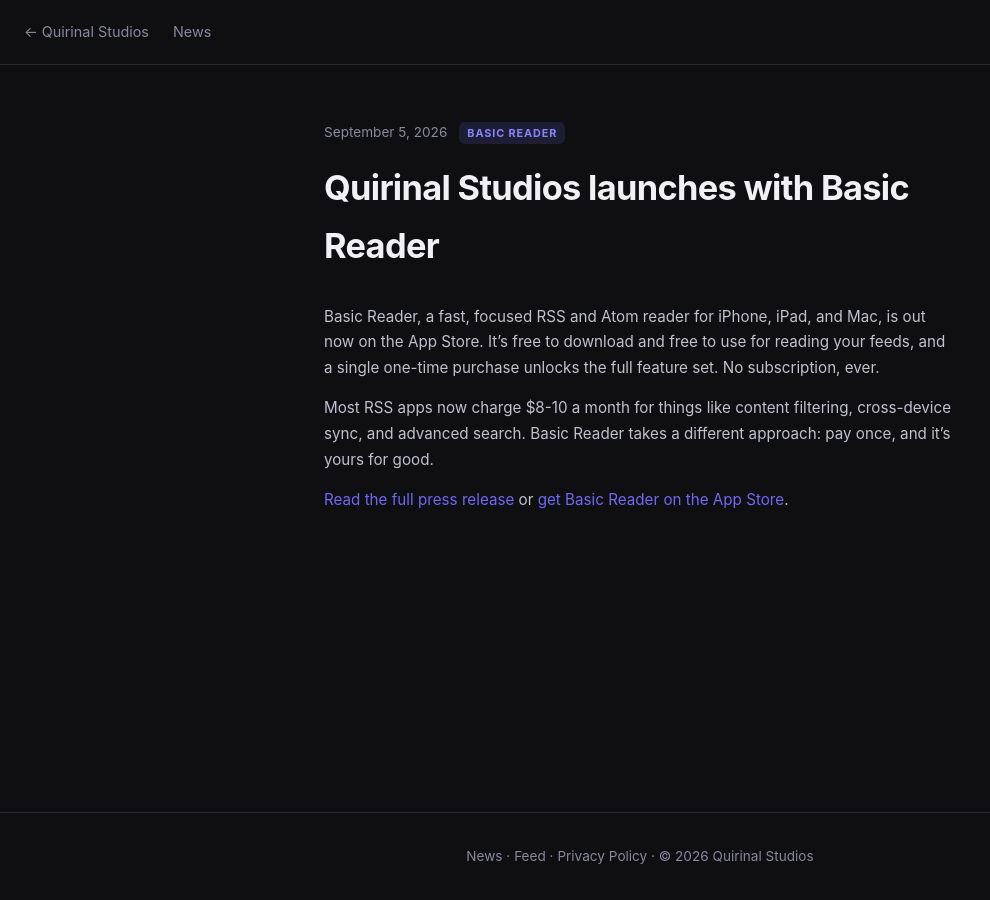
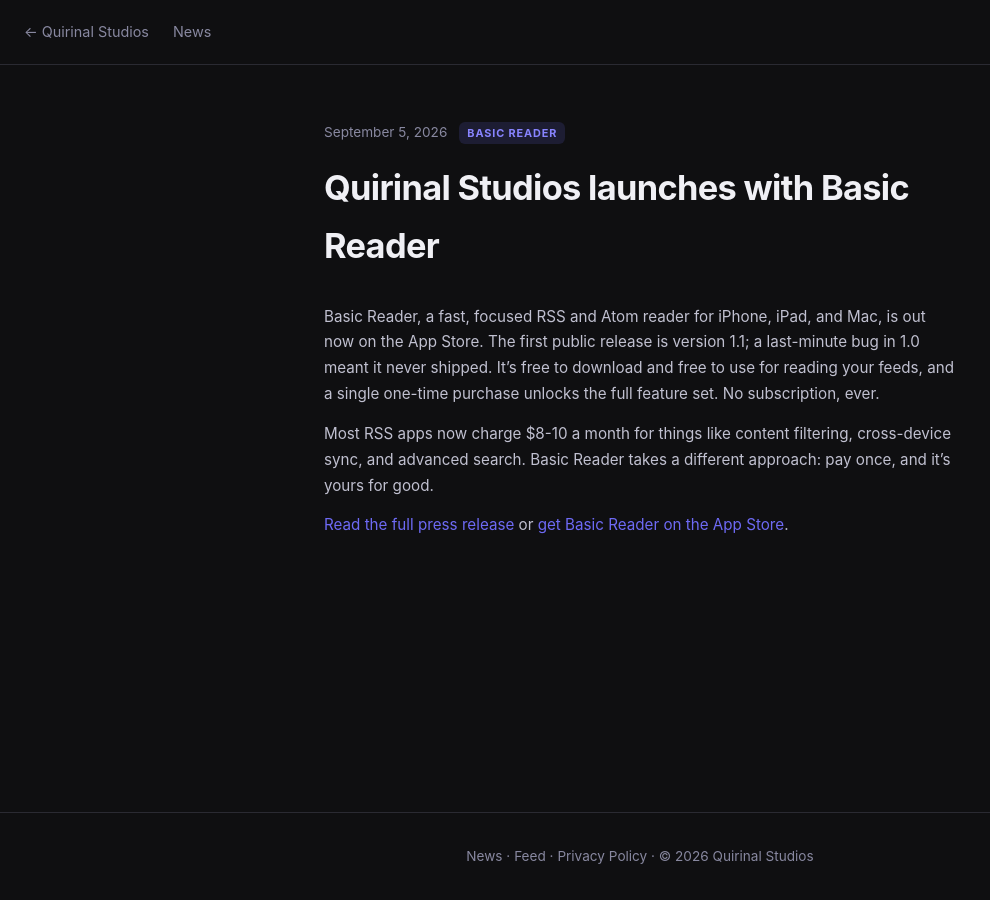
Before and after one commit to LeanderQ/quirinalstudios.github.io, a Jekyll site: the page built from _posts/2026-09-05-basic-reader-launch.md, in a window 1280 px wide. Shown: the whole page, without its empty margins (0-990 px from the left). Built offline with Jekyll 4.4.1, drawn with Linux system fonts in a browser that asks for light colours.

Commit message:
Note that Basic Reader launched at 1.1 in the launch post
Co-Authored-By: Claude Sonnet 5.5 <noreply@anthropic.com>

```diff
--- a/_posts/2026-09-05-basic-reader-launch.md
+++ b/_posts/2026-09-05-basic-reader-launch.md
@@ -3,7 +3,7 @@ title: "Quirinal Studios launches with Basic Reader"
 date: 2026-09-05 09:00:00 -0400
 categories: [basic-reader]
 ---
-Basic Reader, a fast, focused RSS and Atom reader for iPhone, iPad, and Mac, is out now on the App Store. It's free to download and free to use for reading your feeds, and a single one-time purchase unlocks the full feature set. No subscription, ever.
+Basic Reader, a fast, focused RSS and Atom reader for iPhone, iPad, and Mac, is out now on the App Store. The first public release is version 1.1; a last-minute bug in 1.0 meant it never shipped. It's free to download and free to use for reading your feeds, and a single one-time purchase unlocks the full feature set. No subscription, ever.
 
 Most RSS apps now charge $8-10 a month for things like content filtering, cross-device sync, and advanced search. Basic Reader takes a different approach: pay once, and it's yours for good.
 
```
